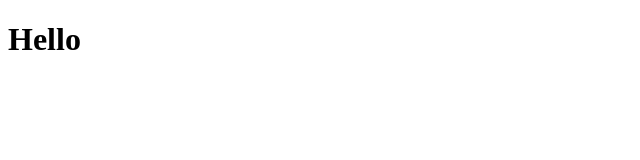
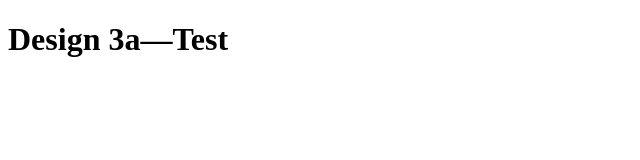
Before and after one commit to chrisrypkema/chrisrypkema.github.io, a plain HTML site: page index.html in a window 1280 px wide. Shown: the whole page, without its empty margins (0-640 px from the left). Drawn offline with Linux system fonts and the light colour scheme.

Commit message:
Add files via upload

```diff
--- a/index.html
+++ b/index.html
@@ -1,6 +1,6 @@
 <!DOCTYPE html>
 <html>
   <body>
-    <h1>Hello</h1>
+    <h1>Design 3a—Test</h1>
   </body>
 </html>
```
